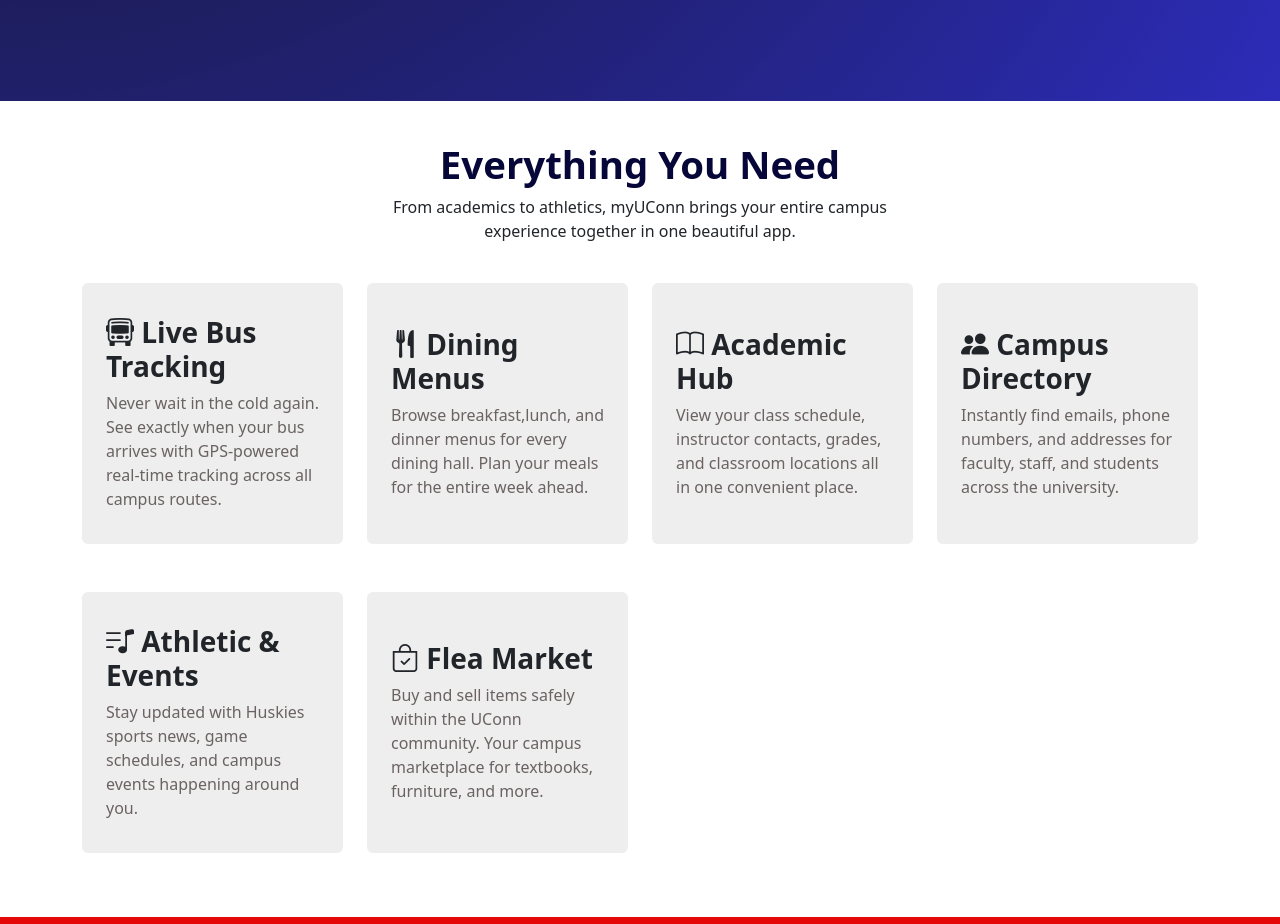
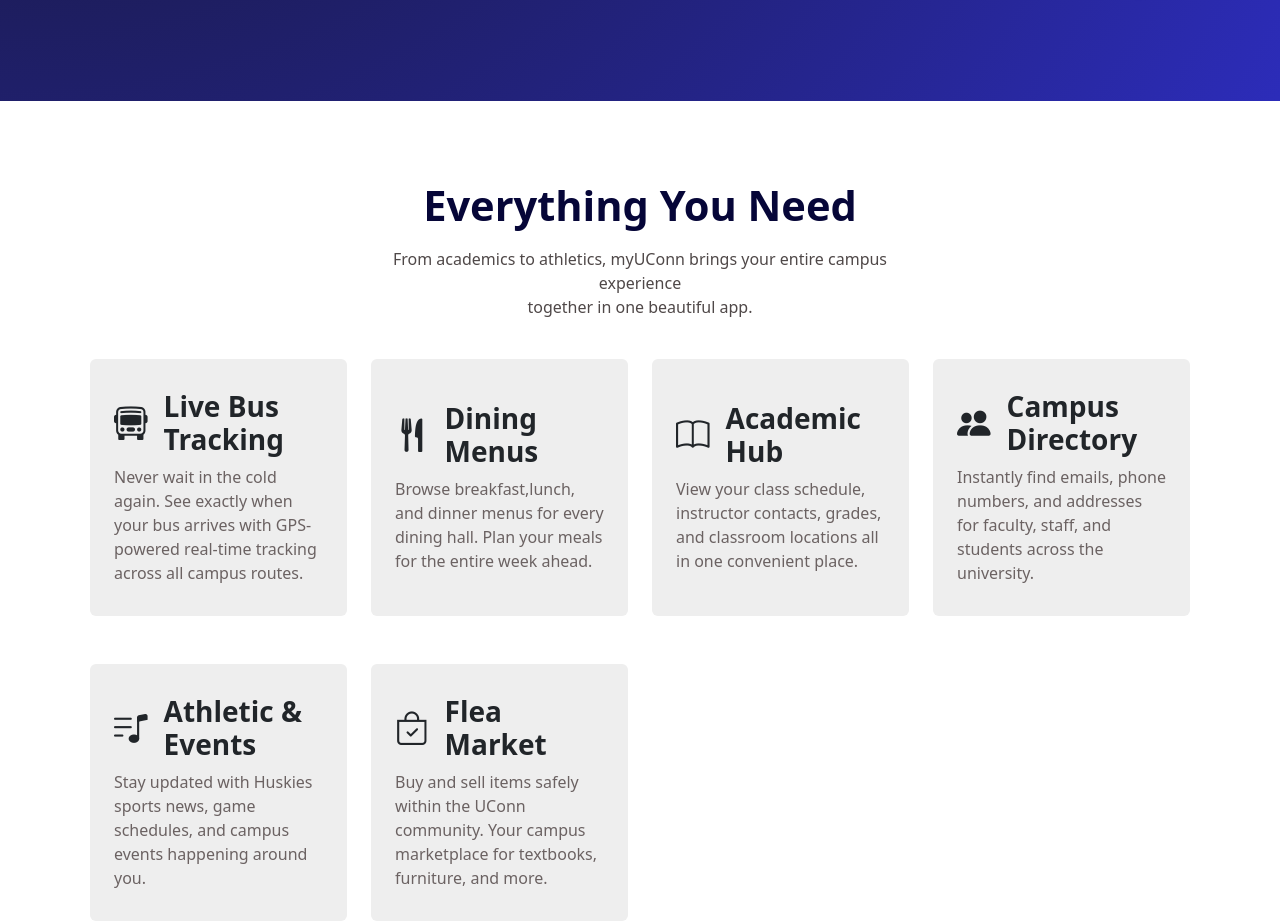
Before and after one commit to Soyeon0123/DMD-5470, a website: page landing-page/index.html in a window 1280 px wide. Shown: the part 699-1623 px from the top of the page. Drawn offline with nearby package versions, Linux system fonts and the light colour scheme.

Commit message:
assignment 4 real true finished

```diff
--- a/landing-page/css/style.css
+++ b/landing-page/css/style.css
@@ -124,18 +124,28 @@ h1{
 
 
 #cards {
-  padding: 40px 0;
+  padding: 80px 0;
   background: #ffffff;
-  display: flex;
 
   h2{
     font-weight: 900;
     color: rgb(6, 6, 56);
-    font-size: 2.4em;
+    font-size: 2.6em;
+  }
+
+  .cards-explain{
+    font-size: 1em;
+    color: #4f4848;
+  }
+
+  .cards-block {
+    display: block;
   }
 }
 
+
 #cards .feature-card {
+
   background: #eee;
   border: 0;
   height: auto;
@@ -150,6 +160,15 @@ h1{
 
 #cards .card-title{
   font-weight: 900;
+  display: flex;
+  align-items: center;
+}
+
+#cards .card-title i{
+  line-height: 1;
+  font-size: 1.2em;
+  display: inline-flex;
+  align-items: center;
 }
 
 #cards .card-text{
@@ -180,6 +199,7 @@ h1{
   padding: 80px 0;
   background: rgb(6, 6, 56);
   display: flex;
+  min-height: 20vh;
   justify-content: center;
   align-items: center;
 
--- a/landing-page/index.html
+++ b/landing-page/index.html
@@ -64,19 +64,19 @@
     <div class="row">
 
       <div class="col-sm-8 offset-sm-2 col-md-6 offset-md-3 mb-4 text-center">
-        <h2>Everything You Need</h2>
-        <p>From academics to athletics, myUConn brings your entire campus experience together in one beautiful app.</p>
+        <h2 class="cards-hero mb-3">Everything You Need</h2>
+        <p class=cards-explain>From academics to athletics, myUConn brings your entire campus experience <span class="cards-block"> together in one beautiful app.</span></p>
       </div>
 
     </div>
 
-   <div class="row g-4">
+   <div class="row g-4 px-2">
       <!-- cards -->
       <div class="col-sm-6 col-lg-4 col-xl-3 d-flex">
 
         <div class="card mb-4 feature-card w-100">
           <div class="card-body">
-            <h3 class="card-title"><i class="bi bi-bus-front"></i> Live Bus Tracking</h3>
+            <h3 class="card-title gap-3"><i class="bi bi-bus-front"></i> Live Bus Tracking</h3>
             <p class="card-text">Never wait in the cold again. See exactly when your bus arrives with GPS-powered real-time tracking across all campus routes.</p>
           </div>
         </div>
@@ -87,7 +87,7 @@
 
         <div class="card mb-4 feature-card w-100">
           <div class="card-body">
-            <h3 class="card-title"><i class="bi bi-fork-knife"></i> Dining Menus</h3>
+            <h3 class="card-title gap-3"><i class="bi bi-fork-knife"></i> Dining Menus</h3>
             <p class="card-text">Browse breakfast,lunch, and dinner menus for every dining hall. Plan your meals for the entire week ahead.</p>
           </div>
         </div>
@@ -98,7 +98,7 @@
 
         <div class="card mb-4  feature-card w-100">
           <div class="card-body">
-            <h3 class="card-title"><i class="bi bi-book"></i> Academic Hub</h3>
+            <h3 class="card-title gap-3"><i class="bi bi-book"></i> Academic Hub</h3>
             <p class="card-text">View your class schedule, instructor contacts, grades, and classroom locations all in one convenient place.</p>
           </div>
         </div>
@@ -109,7 +109,7 @@
 
         <div class="card mb-4 feature-card w-100">
           <div class="card-body">
-            <h3 class="card-title"><i class="bi bi-people-fill"></i> Campus Directory</h3>
+            <h3 class="card-title gap-3"><i class="bi bi-people-fill"></i> Campus Directory</h3>
             <p class="card-text">Instantly find emails, phone numbers, and addresses for faculty, staff, and students across the university.</p>
           </div>
         </div>
@@ -120,7 +120,7 @@
 
         <div class="card mb-4 feature-card w-100">
           <div class="card-body">
-            <h3 class="card-title"><i class="bi bi-music-note-list"></i> Athletic & Events</h3>
+            <h3 class="card-title gap-3"><i class="bi bi-music-note-list"></i> Athletic & Events</h3>
             <p class="card-text">Stay updated with Huskies sports news, game schedules, and campus events happening around you.</p>
           </div>
         </div>
@@ -131,7 +131,7 @@
 
         <div class="card mb-4 feature-card w-100">
           <div class="card-body">
-            <h3 class="card-title"><i class="bi bi-bag-check"></i> Flea Market</h3>
+            <h3 class="card-title gap-3"><i class="bi bi-bag-check"></i> Flea Market</h3>
             <p class="card-text">Buy and sell items safely within the UConn community. Your campus marketplace for textbooks, furniture, and more.</p>
           </div>
         </div>
@@ -152,7 +152,7 @@
 
           <div class="col-md-4 col-lg-4">
 
-          <div class="card mb-4 border-0 bg-transparent">
+          <div class="card border-0 bg-transparent">
             <div class="card-body text-center">
               <h2 class="card-title">25+</h2>
               <p class="card-text">App Modules</p>
@@ -163,7 +163,7 @@
 
         <div class="col-md-4 col-lg-4">
 
-          <div class="card mb-4 border-0 bg-transparent">
+          <div class="card border-0 bg-transparent">
             <div class="card-body text-center">
               <h2 class="card-title">24/7</h2>
               <p class="card-text">Live Bus Updates</p>
@@ -174,7 +174,7 @@
 
         <div class="col-md-4 col-lg-4">
 
-          <div class="card mb-4 border-0 bg-transparent">
+          <div class="card border-0 bg-transparent">
             <div class="card-body text-center">
               <h2 class="card-title">100%</h2>
               <p class="card-text">UConn Official</p>
@@ -197,9 +197,9 @@
     <div class="row justify-content-center text-center">
 
       <div class="col-md-8">
-        <div class="mb-4">
+        <div class="mb-5">
 
-          <h1>Ready to Get Started?</h1>
+          <h1 class="mb-4">Ready to Get Started?</h1>
           <p>Download myUConn today and experience campus life like never before.</p>
 
         </div>
```
Also changed, not shown: 1 other file.
